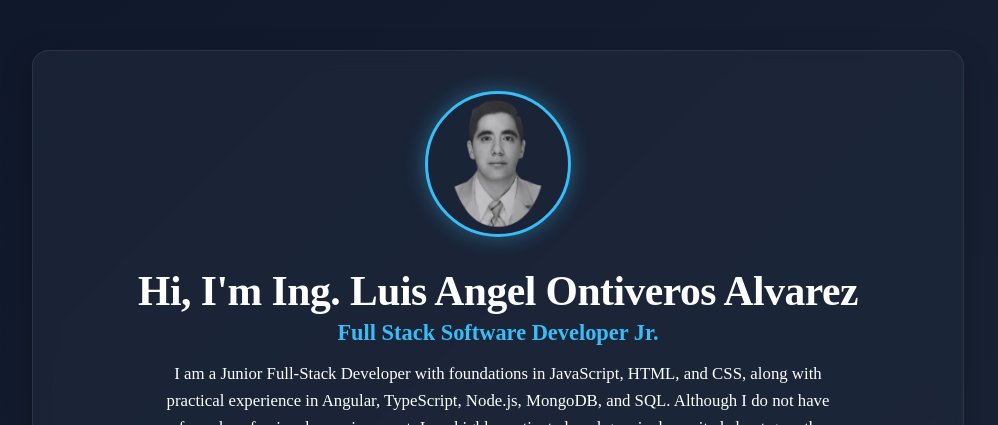
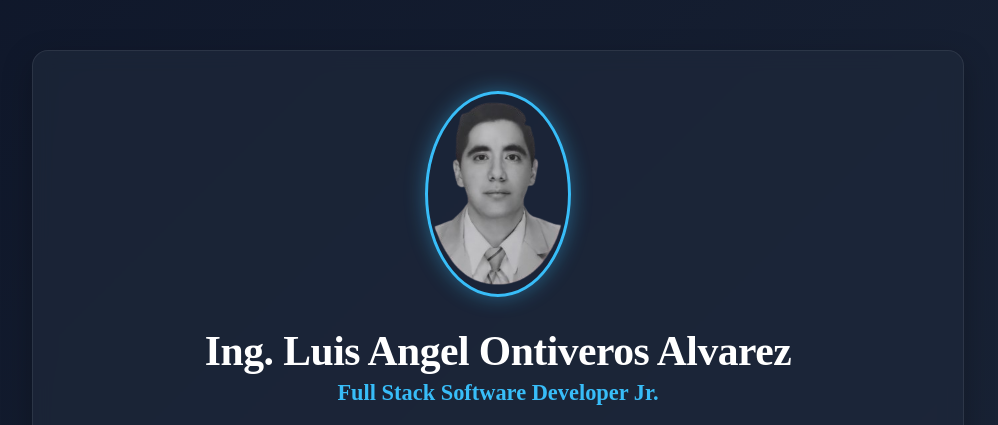
Before and after one commit to Angel0nti/Portafolio_web, an Angular app in the folder frontend/: page / in a window 1280 px wide. Shown: the top 425 px of the page, without its empty margins (142-1140 px from the left). Built offline with nearby package versions, Linux system fonts and the light colour scheme; no server answers.

Commit message:
styles: added a new height for the profile pic in the cv

```diff
--- a/frontend/src/app/features/header/header.component.css
+++ b/frontend/src/app/features/header/header.component.css
@@ -28,9 +28,9 @@
 }
 .profile-photo {
   width: 140px;
-  height: 140px;
+  height: 200px;
   border-radius: 50%;
-  object-fit: contain;
+  object-fit: cover;
   border: 3px solid #38bdf8;
   box-shadow: 0 0 20px rgba(56, 189, 248, 0.4);
   margin-bottom: 16px;
--- a/frontend/src/app/features/header/header.component.html
+++ b/frontend/src/app/features/header/header.component.html
@@ -1,6 +1,6 @@
 <header class="header-profile">
   <img [src]="photoUrl" alt="Luis Angel Ontiveros" class="profile-photo" />
-  <h1>Hi, I'm Ing. {{ name }}</h1>
+  <h1>Ing. {{ name }}</h1>
   <h2>{{ profession }}</h2>
   <p>{{ whoamI }}</p>
 </header>
```
